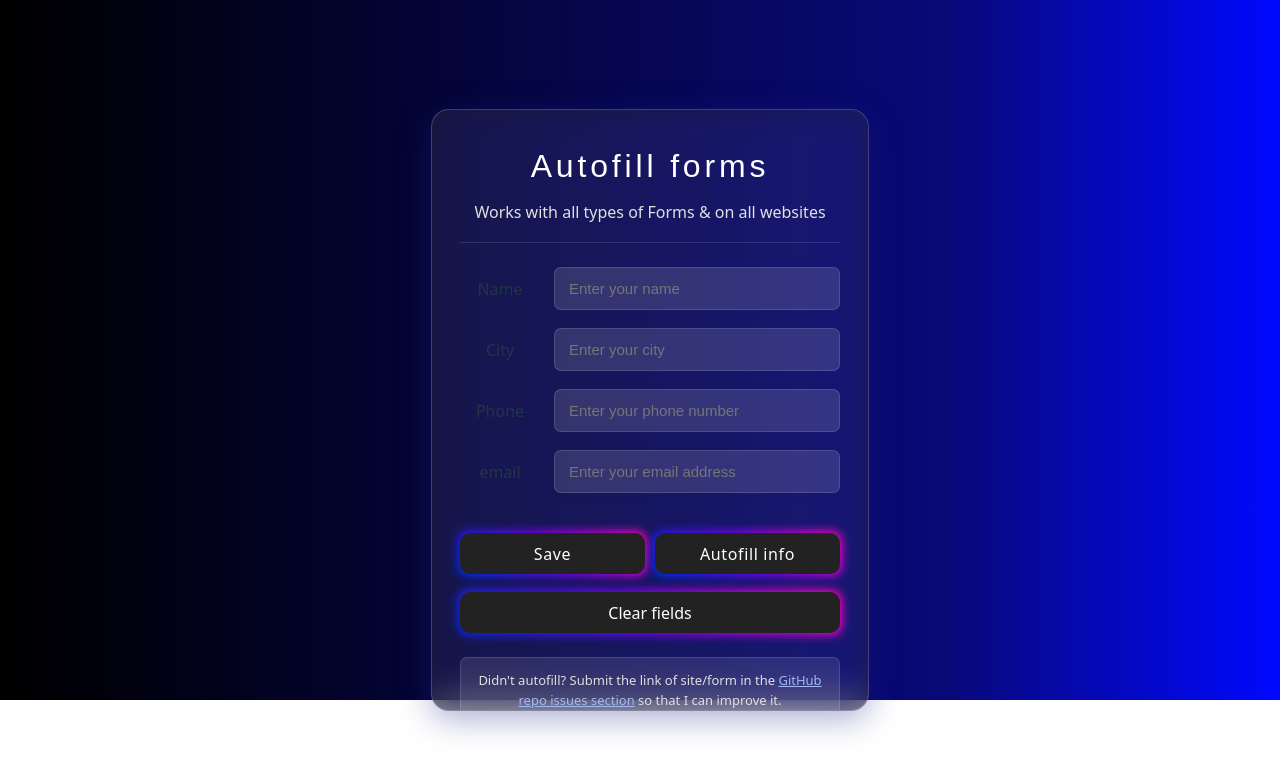
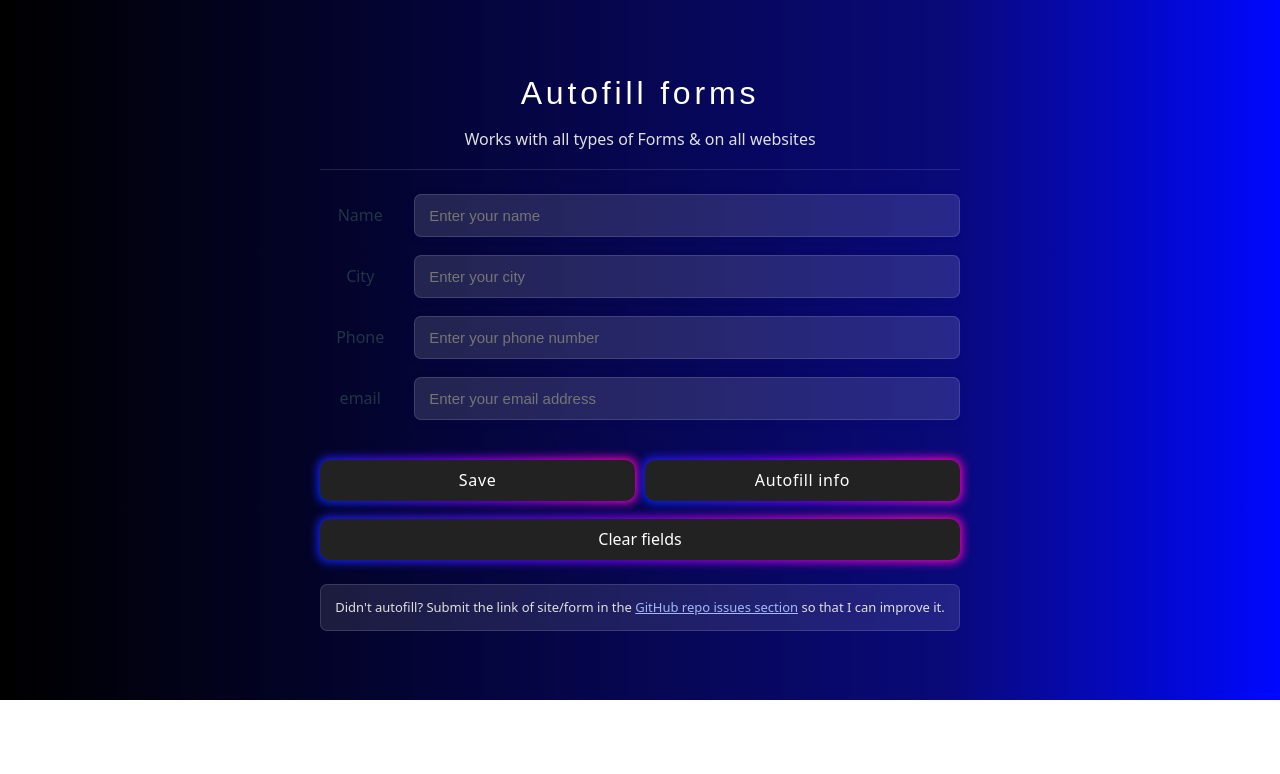
Before and after one commit to Abhishek-bramhawale/autofill_extension, a React (Vite) app in the folder mainUi/: page / in a window 1280 px wide. Shown: the top 774 px of the page. Built offline with nearby package versions, Linux system fonts and the light colour scheme.

Commit message:
data saving locally

```diff
--- a/mainUi/src/App.css
+++ b/mainUi/src/App.css
@@ -45,34 +45,8 @@ body {
   overflow: hidden;
 }
 
-.autofill_container {
-  position: absolute;
-  top: 50%;
-  left: 50%;
-  transform: translate(-50%, -50%);
-  min-width: 320px;
-  max-width: 380px;
-  min-height: 320px;
-  max-height: 540px;
-  margin: 10px;
-  overflow-y: hidden;
-  padding: 32px 28px 28px 28px;
-  background: rgba(40, 40, 60, 0.55);
-  border-radius: 18px;
-  box-shadow: 0 8px 32px 0 rgba(31, 38, 135, 0.37);
-  backdrop-filter: blur(16px) saturate(180%);
-  -webkit-backdrop-filter: blur(16px) saturate(180%);
-  border: 1.5px solid rgba(255, 255, 255, 0.18);
-  display: flex;
-  flex-direction: column;
-  align-items: stretch;
-  /* Hide scrollbar but keep scroll functional */
-  scrollbar-width: none; /* Firefox */
-  -ms-overflow-style: none; /* IE 10+ */
-}
-.autofill_container::-webkit-scrollbar {
-  display: none; /* Chrome, Safari, Opera */
-}
+
+
 
 .autofill_header {
   text-align: center;
--- a/mainUi/src/App.jsx
+++ b/mainUi/src/App.jsx
@@ -1,6 +1,50 @@
 import './App.css'
 
+import { useEffect, useState } from "react";
+
 function App() {
+
+  const [form, setForm] = useState({
+    name: "",
+    phone: "",
+    city: "",
+    email: ""
+
+
+  });
+
+  const [status, setStatus] = useState("");
+  const [isAutofilling, setIsAutofilling] = useState(false);
+
+  useEffect(() => {
+    if (window.chrome?.storage?.local) {
+      window.chrome.storage.local.get([
+        "name", "phone", "city", "email"], (result) => {
+        setForm({
+          name: result.name || "",
+          phone: result.phone || "",
+          city: result.city || "",
+          email: result.email || "",
+
+        });
+      });
+    }
+  }, []);
+
+  const handleChange = (e) => {
+    setForm({ ...form, [e.target.name]: e.target.value });
+  };
+
+  const handleSubmit = (e) => {
+    e.preventDefault();
+    if (window.chrome?.storage?.local) {
+      window.chrome.storage.local.set(form, () => {
+        setStatus("Data saved successfully!");
+        setTimeout(() => setStatus(""), 2000);
+      });
+    }
+  };
+
   return (
     <div className="autofill_container">
       <div className="autofill_header">
@@ -43,7 +87,7 @@ function App() {
             Phone
           </label>
           <input
-            type="number"
+            type="tel"
             name="phone"
             placeholder="Enter your phone number"
             autoComplete="off"
```
